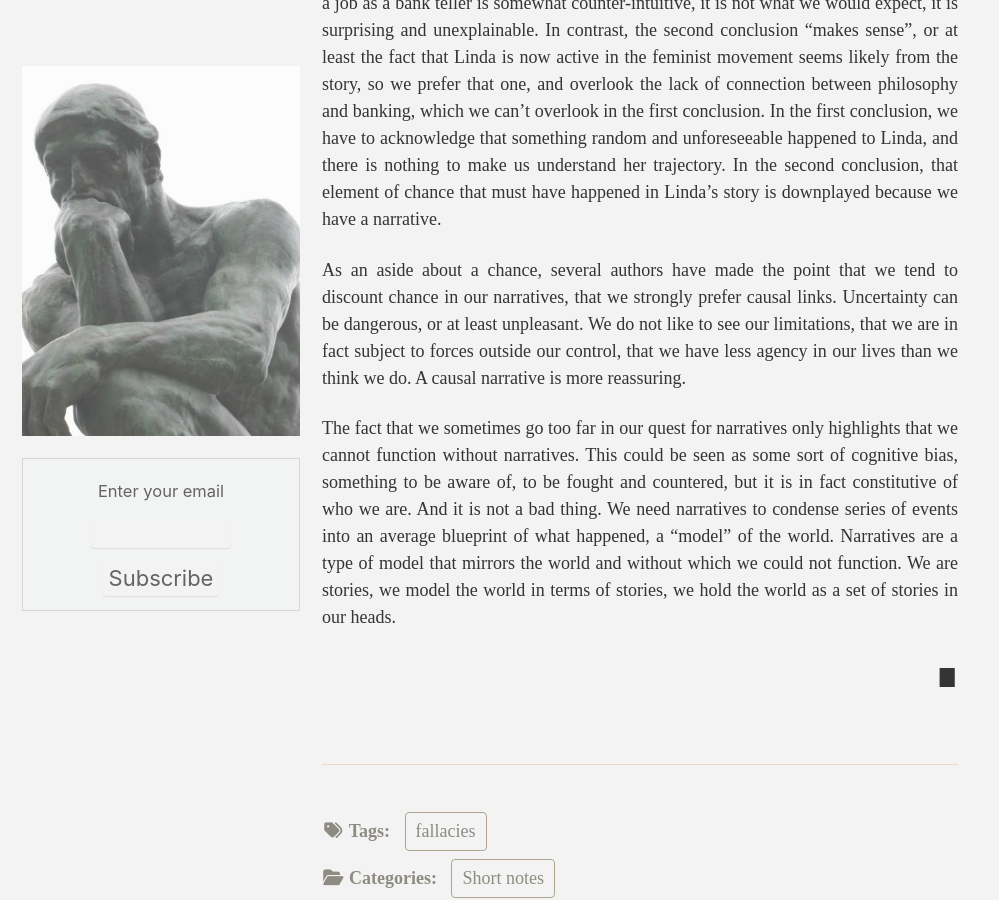
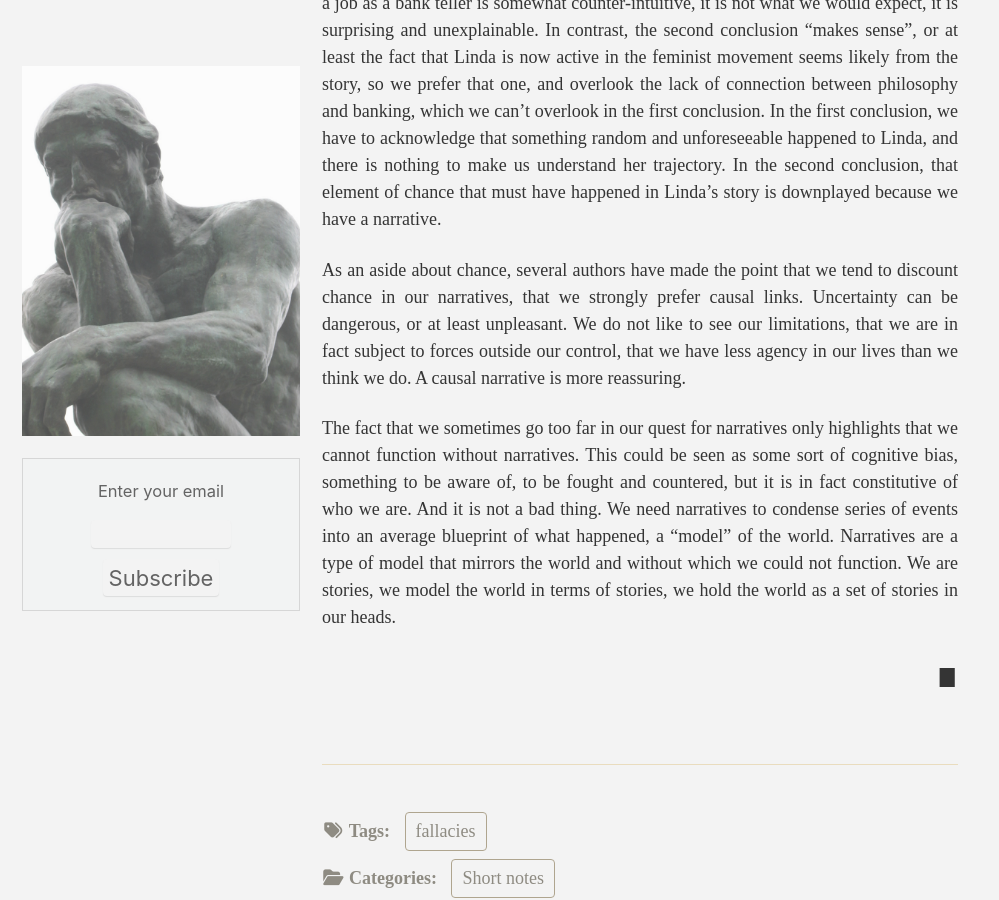
Before and after one commit to philozophy/philozophy.github.io, a Jekyll site: the page built from _posts/shorts/2020-05-30-narrative-fallacy.md, in a window 1280 px wide and 900 px high, scrolled down 1784 px. Shown: the whole window, without its empty margins (0-999 px from the left). Built offline with Jekyll 4.4.1, drawn with Linux system fonts in a browser that asks for light colours; cached includes are drawn as plain includes; nearby versions of some CDN libraries; some of the changed text lies outside the part shown.

```diff
--- a/_posts/shorts/2020-05-30-narrative-fallacy.md
+++ b/_posts/shorts/2020-05-30-narrative-fallacy.md
@@ -34,6 +34,6 @@ and the two conclusions the students could choose from were:
 
 The study showed that around 85% to 90% of the students found the second conclusion more appealing. In the first conclusion, the fact that Linda became a bank teller is surprising, and nothing in the story prepared us for this new fact. After all, she majored in philosophy, not accounting or any other field related to banking. In the second conclusion, the story we have just read makes it likely that she would be active in the feminist movement. The story primes us to see a reasonable link. The first conclusion however is surprising, and doesn't seem to follow particularly well from the story, and therefore we are more inclined to reject it. The path from an education in philosophy to a job as a bank teller is somewhat counter-intuitive, it is not what we would expect, it is surprising and unexplainable. In contrast, the second conclusion "makes sense", or at least the fact that Linda is now active in the feminist movement seems likely from the story, so we prefer that one, and overlook the lack of connection between philosophy and banking, which we can't overlook in the first conclusion. In the first conclusion, we have to acknowledge that something random and unforeseeable happened to Linda, and there is nothing to make us understand her trajectory. In the second conclusion, that element of chance that must have happened in Linda's story is downplayed because we have a narrative.
 
-As an aside about a chance, several authors have made the point that we tend to discount chance in our narratives, that we strongly prefer causal links. Uncertainty can be dangerous, or at least unpleasant. We do not like to see our limitations, that we are in fact subject to forces outside our control, that we have less agency in our lives than we think we do. A causal narrative is more reassuring.
+As an aside about chance, several authors have made the point that we tend to discount chance in our narratives, that we strongly prefer causal links. Uncertainty can be dangerous, or at least unpleasant. We do not like to see our limitations, that we are in fact subject to forces outside our control, that we have less agency in our lives than we think we do. A causal narrative is more reassuring.
 
 The fact that we sometimes go too far in our quest for narratives only highlights that we cannot function without narratives. This could be seen as some sort of cognitive bias, something to be aware of, to be fought and countered, but it is in fact constitutive of who we are. And it is not a bad thing. We need narratives to condense series of events into an average blueprint of what happened, a "model" of the world. Narratives are a type of model that mirrors the world and without which we could not function. We are stories, we model the world in terms of stories, we hold the world as a set of stories in our heads.
```
Also changed, not shown: _unpublished/topics.md (+1 -0 lines).
